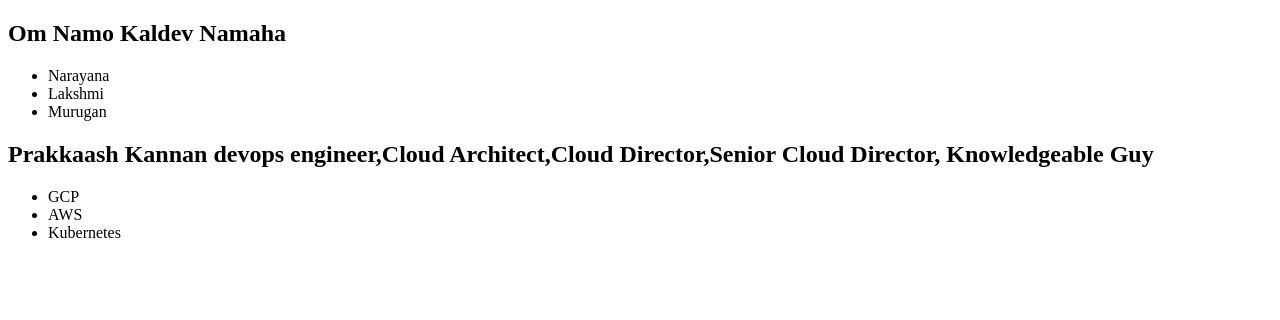
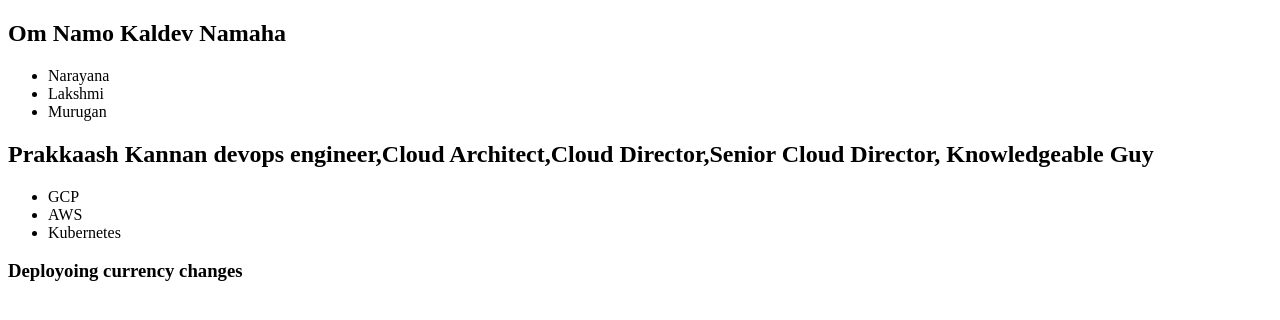
Before and after one commit to kprakashc/clientdemo, a plain HTML site: page index.html in a window 1280 px wide. Drawn offline with Linux system fonts and the light colour scheme.

Commit message:
Update index.html

```diff
--- a/index.html
+++ b/index.html
@@ -20,3 +20,4 @@
 
 </body>
 </html>
+<h3> Deployoing currency changes</h3>
```
